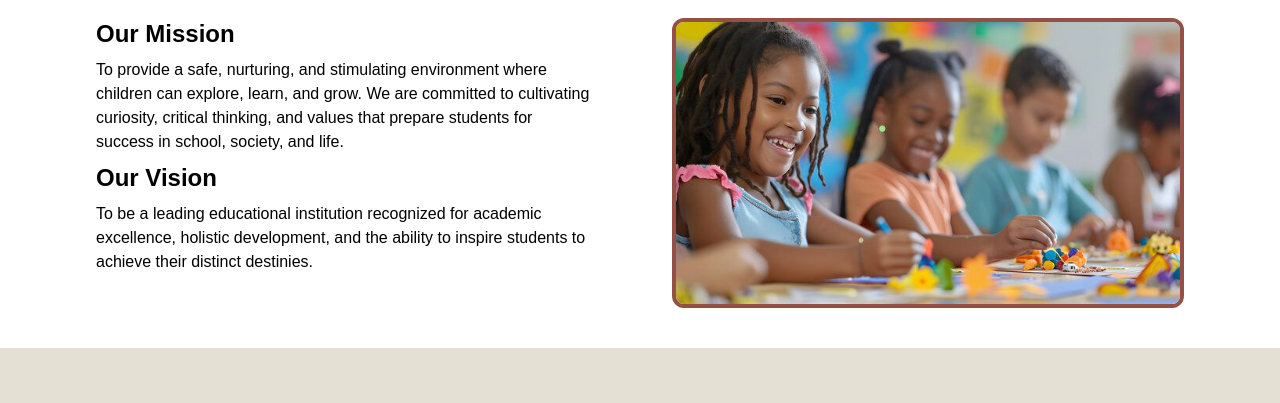
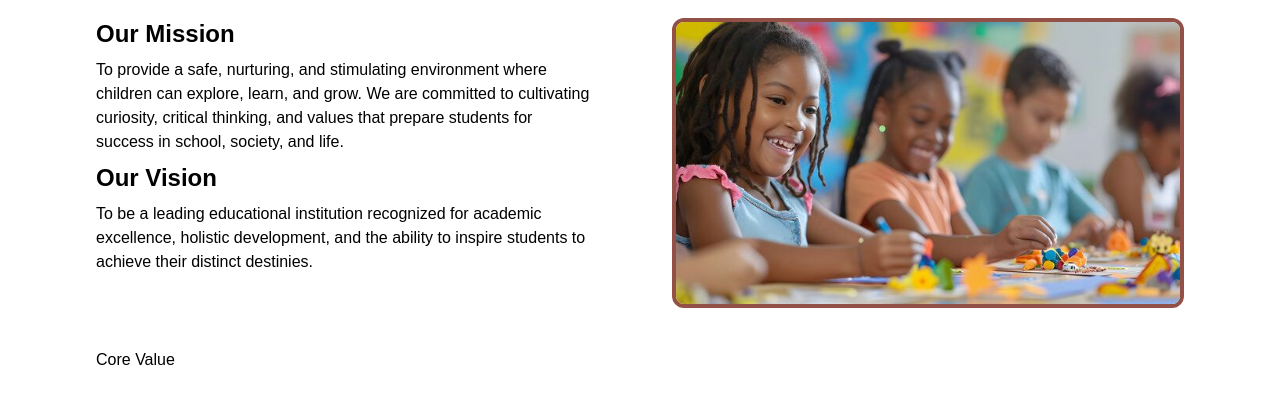
Before and after one commit to adesoladev/distinctdestiny, a website: page public/about.html in a window 1280 px wide. Shown: the part 577-980 px from the top of the page. Before the commit the page ends 925 px from the top, so only its background shows below. Drawn offline with nearby package versions, Linux system fonts and the light colour scheme.

Commit message:
about us page updated

```diff
--- a/public/about.html
+++ b/public/about.html
@@ -83,7 +83,9 @@
         </div>
       </div>
 
-      <div></div>
+      <div class="py-10">
+        <h3>Core Value</h3>
+      </div>
     </section>
 
     <!-- <div id="footer"></div> -->
```
